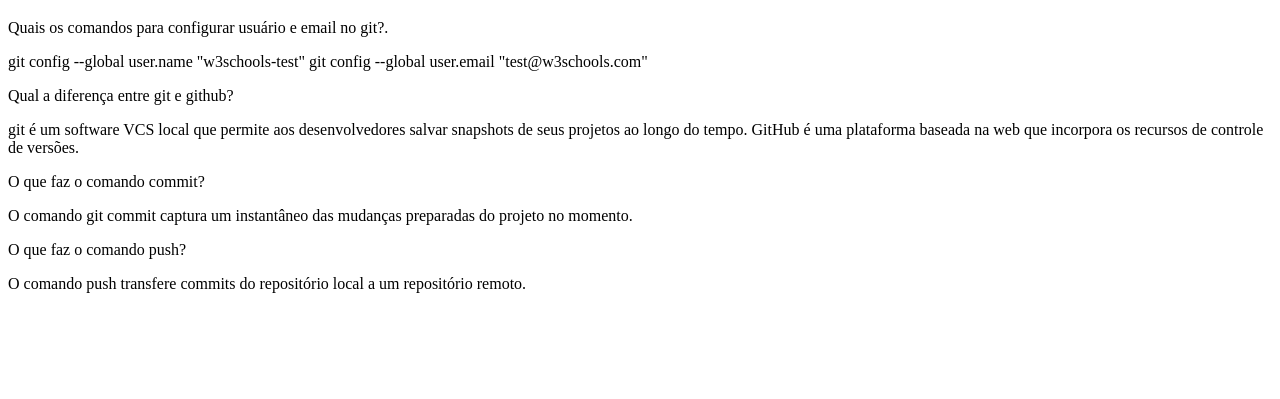
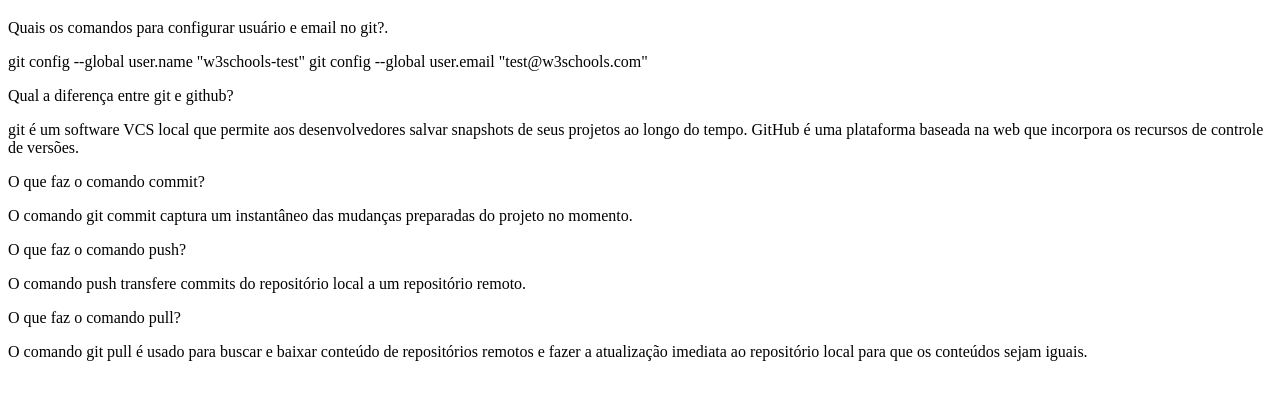
Before and after one commit to zduend/treinamento--git, a plain HTML site: page index.html in a window 1280 px wide. Shown: the part 61-460 px from the top of the page. Drawn offline with Linux system fonts and the light colour scheme.

Commit message:
quinto comit

```diff
--- a/index.html
+++ b/index.html
@@ -16,6 +16,9 @@ GitHub é uma plataforma baseada na web que incorpora os recursos de controle de
 O comando git commit captura um instantâneo das mudanças preparadas do projeto no momento.
 <p>O que faz o comando push?</p>
 O comando push transfere commits do repositório local a um repositório remoto.
+<p>O que faz o comando pull?</p>
+O comando git pull é usado para buscar e baixar conteúdo de repositórios remotos e fazer a atualização imediata
+ao repositório local para que os conteúdos sejam iguais.
 
 
 </body>
```
